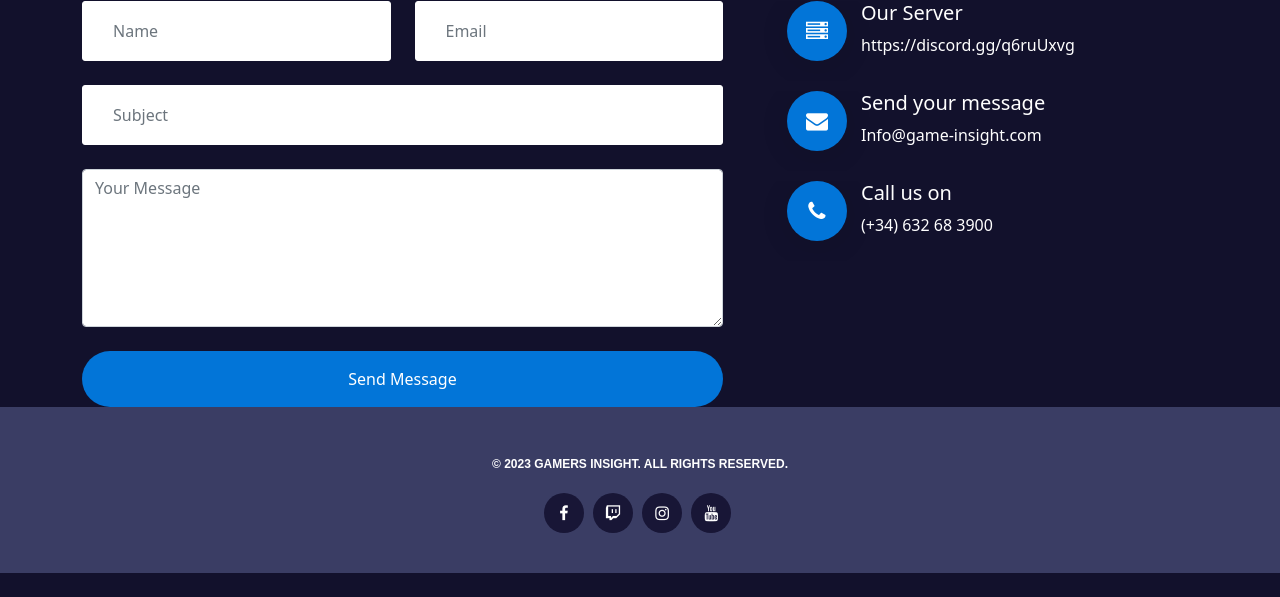
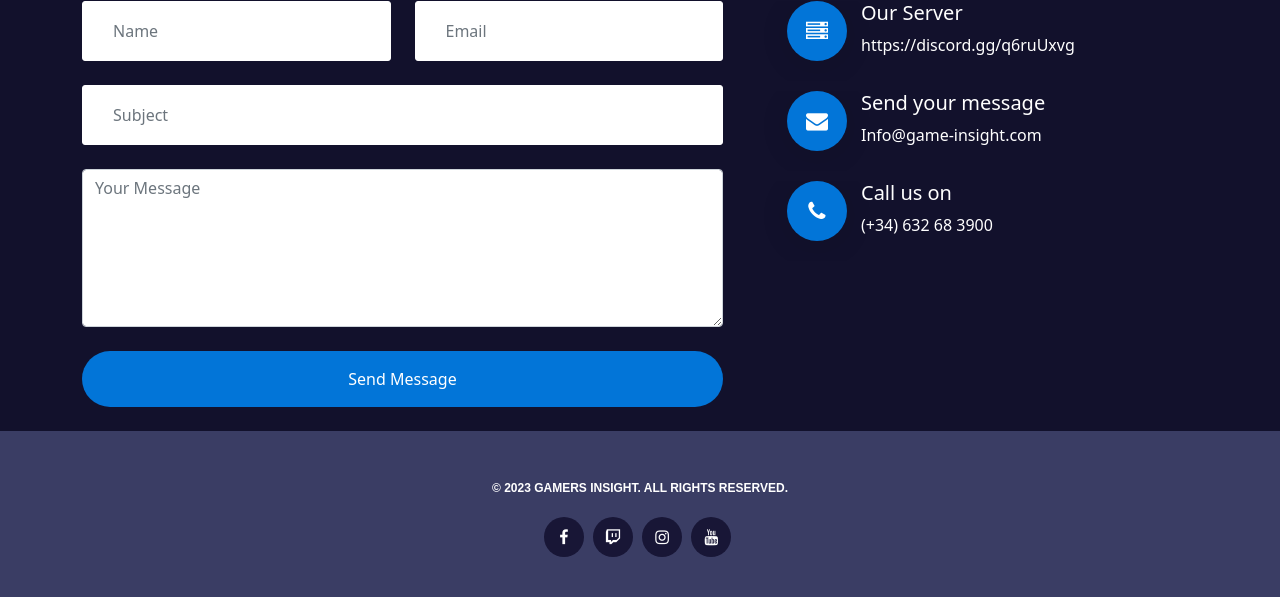
Before and after one commit to KimBergstroem/gamers_insight-CRUD-Blog-App, a Django app: page /contactus/ in a window 1280 px wide. Shown: the part 288-885 px from the top of the page. Before the commit the page ends 861 px from the top, so only its background shows below. Run offline with Django 3.2, Linux system fonts and the light colour scheme.

Commit message:
style: added margin bottom 4 to submit button.

```diff
--- a/templates/contactus.html
+++ b/templates/contactus.html
@@ -27,7 +27,7 @@
 							<div class="form-group col-md-12 mb-4">
 								<textarea rows="6" name="message" class="form-control" placeholder="Your Message" required="required"></textarea>
 							</div>
-							<div class="col-md-12 text-center">
+							<div class="col-md-12 text-center mb-4">
 								<button type="submit" value="Send message" name="submit" id="submitButton" class="btn btn-contact-bg" title="Submit Your Message!">Send Message</button>
 							</div>
 						</div>
```
